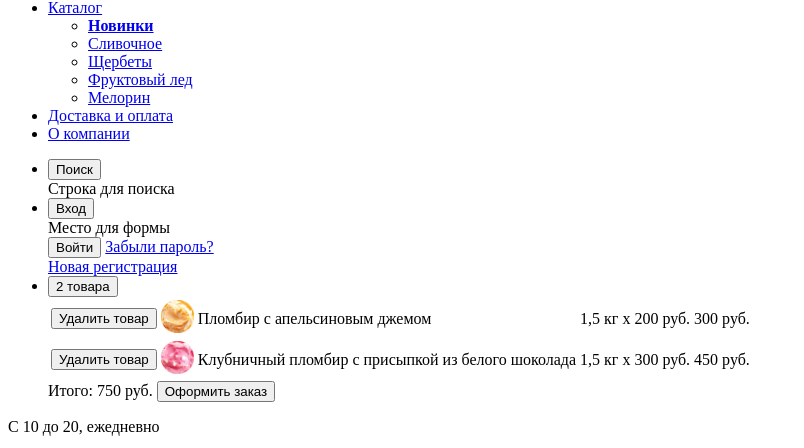
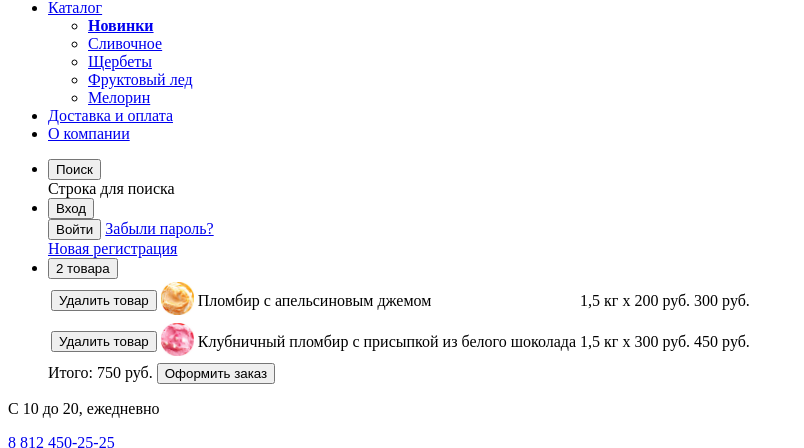
Before and after one commit to vvkraev/377081-gllacy, a plain HTML site: page catalog.html in a window 1280 px wide. Shown: the part 93-541 px from the top of the page, without its empty margins (0-804 px from the left). Drawn offline with Linux system fonts and the light colour scheme.

Commit message:
Требования макета: логотип не является пунктом меню, вынес из nav

```diff
--- a/catalog.html
+++ b/catalog.html
@@ -6,8 +6,8 @@
   </head>
   <body >
     <header class="main-header">
+      <a href="index.html" class="main-logo-a"><img src="img/logo_gllacy.svg" alt="Логотип Глэйси" width="154" height="64"></a>
       <nav class="main-nav">
-        <a href="index.html" class="main-logo-a"><img src="img/logo_gllacy.svg" alt="Логотип Глэйси" width="154" height="64"></a>
         <ul class="main-nav-ul">
           <li>
             <a href="catalog.html" class="main-nav-a">Каталог</a>
@@ -37,8 +37,9 @@
         <li>
           <button type="button" class="main-nav-button button-entrance" value="Вход" >Вход</button>
           <div class="popup">
-              <span>Место для формы</span><br>
+            <form name="">
               <button type="button" class="button" value="Войти">Войти</button>
+            </form="">
               <a href="forgottenPassword.html"><span>Забыли пароль?</span></a><br>
               <a href="newUser.html"><span>Новая регистрация</span></a>
           </div>
```
Also changed, not shown: index.html (+1 -1 lines).
